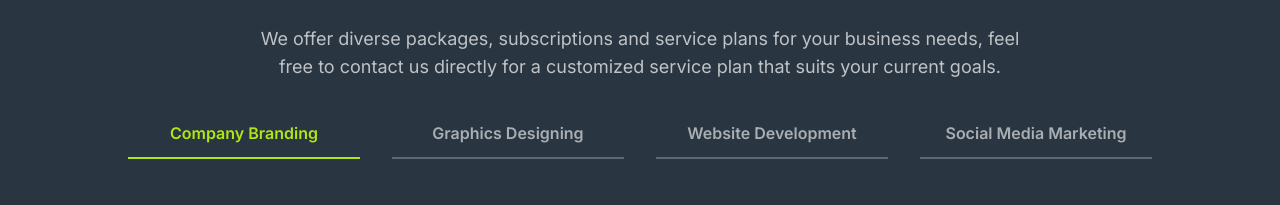
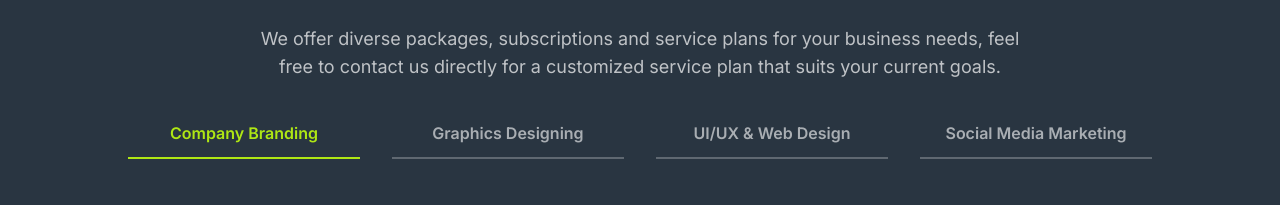
Before and after one commit to FAROOKKALUMBI/NEXIV-WEBSITE, a Next.js app: page /services in a window 1280 px wide. Shown: the part 1788-1993 px from the top of the page. Built offline with nearby package versions, Linux system fonts and the light colour scheme.

Commit message:
service Plan Updating

```diff
--- a/components/ServicePlans.tsx
+++ b/components/ServicePlans.tsx
@@ -7,7 +7,7 @@ import { useState } from "react";
 const categories = [
   "Company Branding",
   "Graphics Designing",
-  "Website Development",
+  "UI/UX & Web Design",
   "Social Media Marketing",
 ] as const;
 
@@ -25,7 +25,7 @@ const plans: Record<Category, Plan[]> = {
     { name: "Professional Pack", price: "MWK 149,000.00", features: ["10 social media designs", "Campaign key visual", "Four revision rounds", "Ready-to-post files"] },
     { name: "Enterprise Pack", price: "MWK 219,000.00", features: ["20 social media designs", "Campaign key visual", "Print-ready artwork", "Priority revisions", "Source files"] },
   ],
-  "Website Development": [
+  "UI/UX & Web Design": [
     { name: "Starter Pack", price: "MWK 350,000.00", features: ["Up to 4 pages", "Mobile-responsive design", "Contact form"] },
     { name: "Professional Pack", price: "MWK 650,000.00", features: ["Up to 8 pages", "Mobile-responsive design", "SEO foundations", "Content management setup"] },
     { name: "Enterprise Pack", price: "MWK 1,200,000.00", features: ["Custom page count", "E-commerce or advanced features", "SEO foundations", "Analytics setup", "Training and support"] },
@@ -40,7 +40,7 @@ const plans: Record<Category, Plan[]> = {
 const projectService: Record<Category, string> = {
   "Company Branding": "Branding",
   "Graphics Designing": "Graphic Design",
-  "Website Development": "Web Design",
+  "UI/UX & Web Design": "Web Design",
   "Social Media Marketing": "Digital Marketing",
 };
 
```
Also changed, not shown: lint-report/eslint-report.txt.
